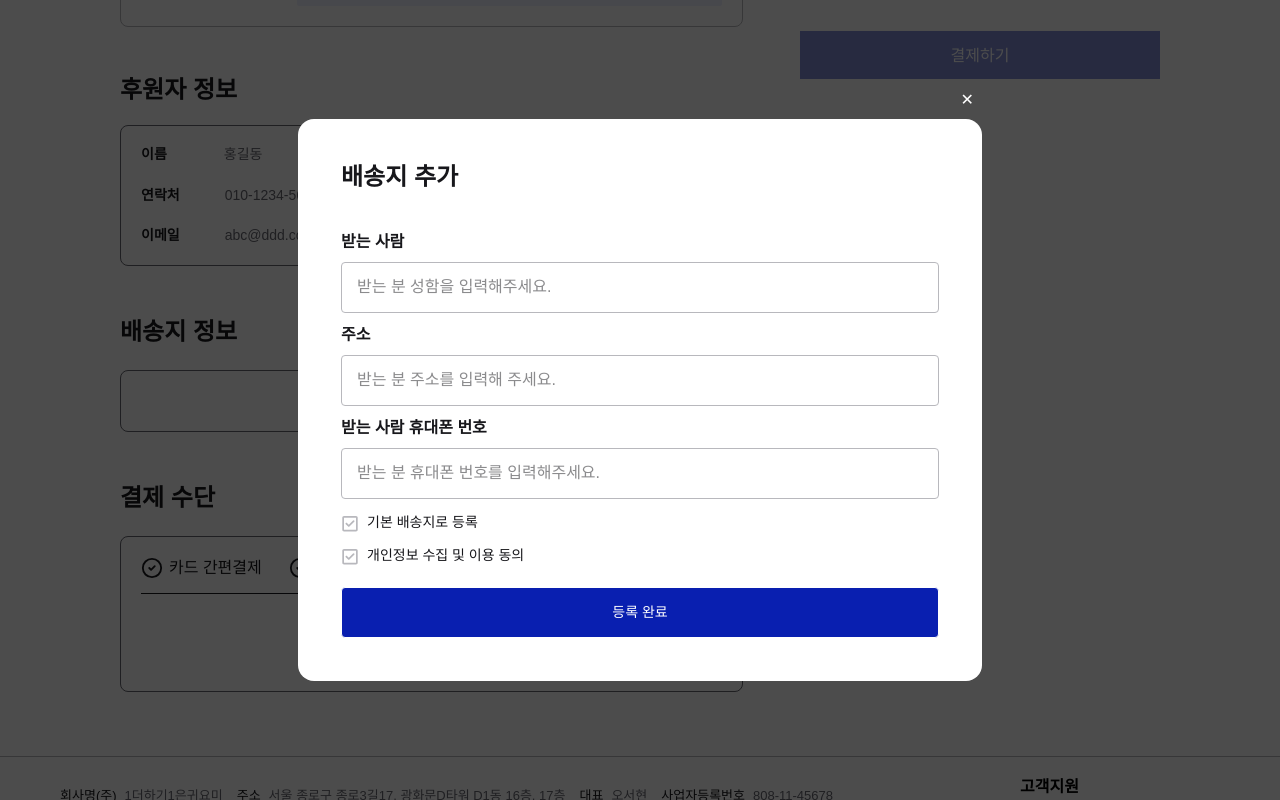
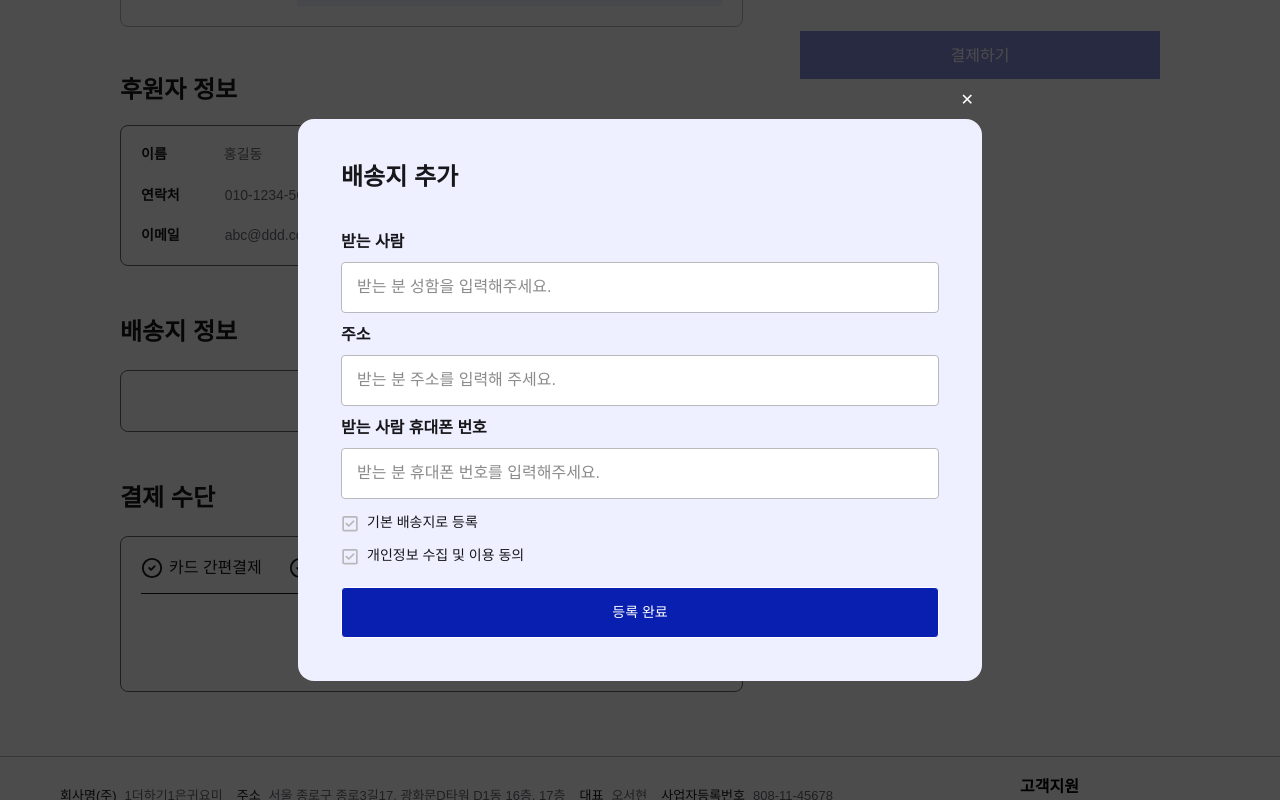
Before and after one commit to FRONTENDBOOTCAMP-13th/Final-11-Cutie, a Next.js app: page /checkout in a window 1280 px wide. Both pictures are taken after a click on the button "배송지 추가". Shown: the part 411-1211 px from the top of the page. Built offline with nearby package versions, Linux system fonts and the light colour scheme.

Commit message:
🐛 fixed: modal click

```diff
--- a/src/app/(simple)/checkout/CheckoutMethod.tsx
+++ b/src/app/(simple)/checkout/CheckoutMethod.tsx
@@ -79,7 +79,7 @@ export function CheckoutMethod() {
             </div>
 
             {
-              <Modal isShow={showModal}>
+              <Modal isShow={showModal} onClose={clickPayCardButton}>
                 <AddCard />
               </Modal>
             }
--- a/src/components/address/DeliveryAddress.tsx
+++ b/src/components/address/DeliveryAddress.tsx
@@ -45,7 +45,7 @@ export function BuyerAddress() {
   const [showModal, setShowModal] = useState(false);
 
   const handleClick = () => {
-    setShowModal(true);
+    setShowModal(!showModal);
   };
 
   return (
@@ -68,7 +68,7 @@ export function BuyerAddress() {
 
         {/* 배송지 추가 버튼을 누르면 나오는 모달창 */}
         {
-          <Modal isShow={showModal}>
+          <Modal isShow={showModal} onClose={handleClick}>
             <Address />
           </Modal>
         }
--- a/src/components/modal/Modal.tsx
+++ b/src/components/modal/Modal.tsx
@@ -11,7 +11,7 @@ export default function Modal({ children, isShow, onClose }: TestModalProps) {
 
   return (
     <div className="fixed inset-0 bg-black/70 flex items-center justify-center z-50">
-      <div className="relative bg-white rounded-2xl">
+      <div className="relative bg-primary-50 rounded-2xl">
         <button className="absolute -top-10 right-0 text-white p-2" onClick={onClose}>
           ✕
         </button>
```
